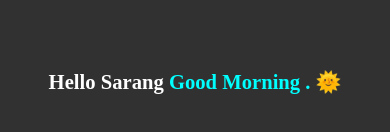
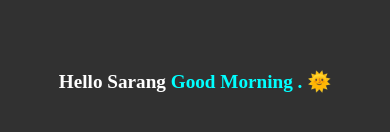
Before and after one commit to sarangparve/greetWebsite, a plain HTML site: page index.html in a window 390 px wide. Shown: the part 268-400 px from the top of the page. Drawn offline with Linux system fonts and the light colour scheme.

Commit message:
Update index.html
again change because of all message on small screen done here

```diff
--- a/index.html
+++ b/index.html
@@ -21,7 +21,7 @@
     /* media query  */
     @media (max-width: 575px) {
         h1 {
-            font-size: 1.29rem;
+            font-size: 1.2rem;
         }
     }
 </style>
```
